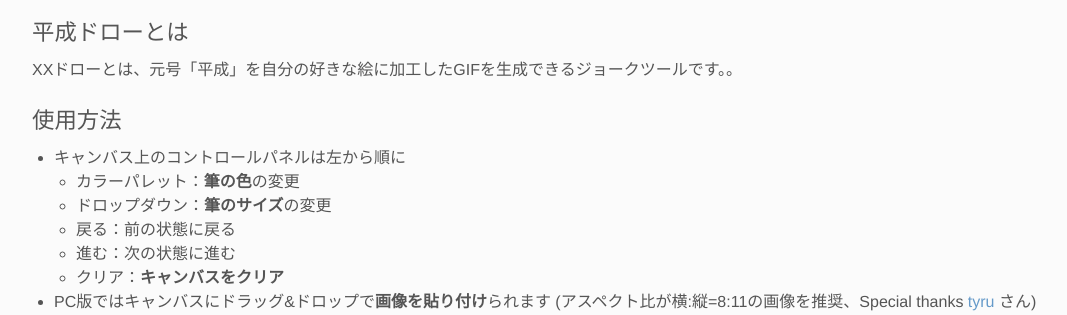
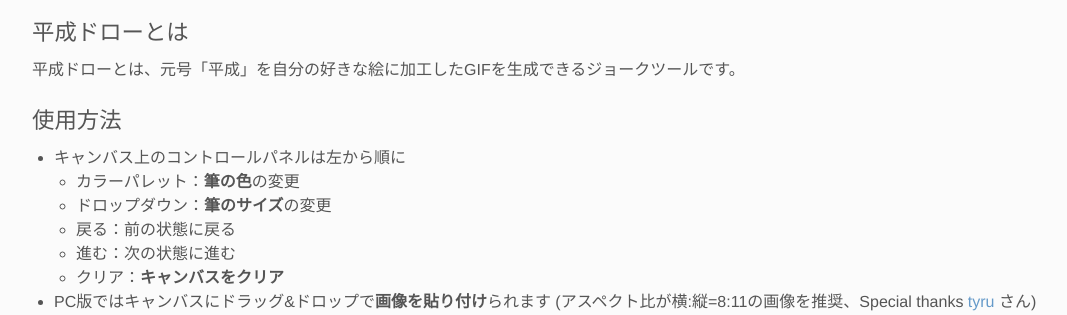
Before and after one commit to walkingmask/heiseidraw, a Flask app: page /help in a window 1280 px wide. Shown: the part 24-339 px from the top of the page, without its empty margins (53-1120 px from the left). Run offline with Flask 2, Linux system fonts and the light colour scheme.

Commit message:
Fix a typo

```diff
--- a/app/templates/help.html
+++ b/app/templates/help.html
@@ -21,7 +21,7 @@
     <div class="row margin-top-20">
       <div class="col">
         <h4>平成ドローとは</h4>
-        <p>XXドローとは、元号「平成」を自分の好きな絵に加工したGIFを生成できるジョークツールです。</a>。</p>
+        <p>平成ドローとは、元号「平成」を自分の好きな絵に加工したGIFを生成できるジョークツールです。</p>
       </div>
     </div>
     <div class="row margin-top-10">
```
